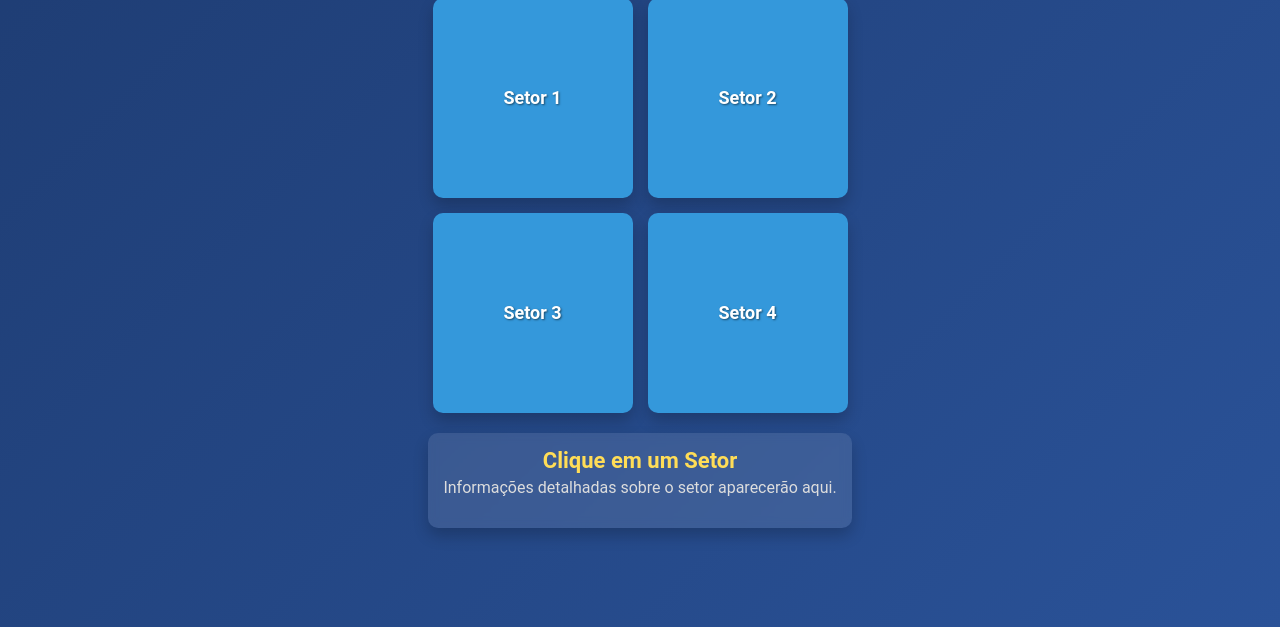
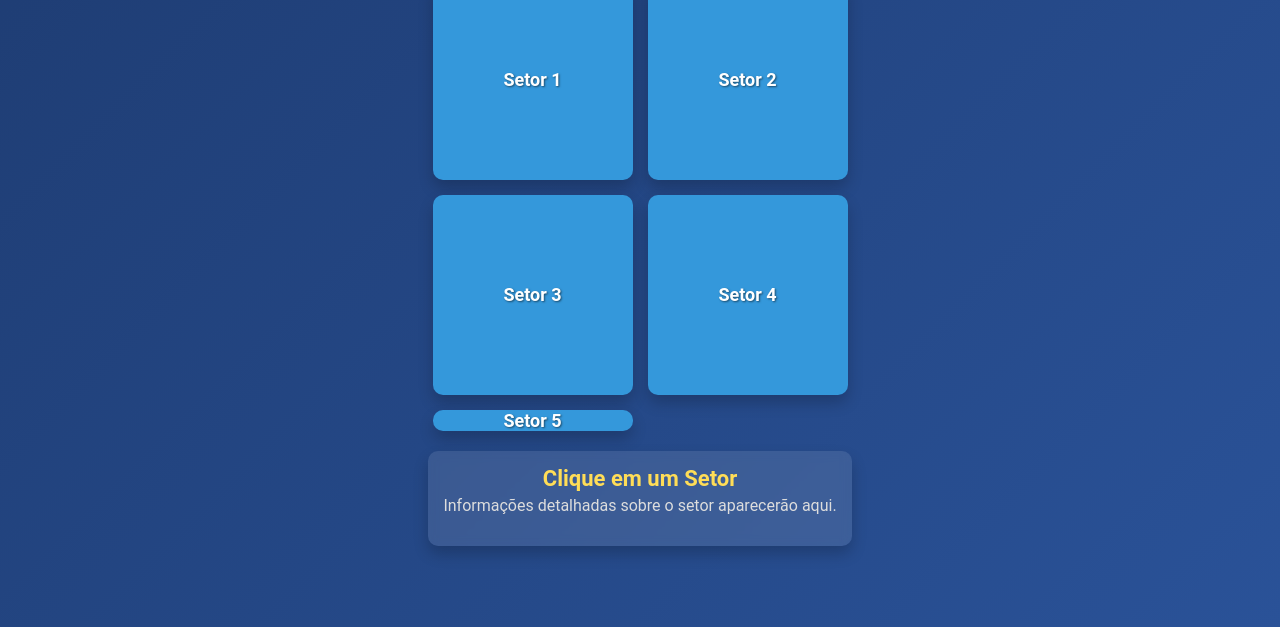
Before and after one commit to WallesBr2003/Projeto-Integras, a plain HTML site: page index.html in a window 1280 px wide. Shown: the part 173-800 px from the top of the page. Drawn offline with Linux system fonts and the light colour scheme.

Commit message:
Update index.html

```diff
--- a/index.html
+++ b/index.html
@@ -13,6 +13,8 @@
         <div class="setor" id="setor2" data-setor="Setor 2">Setor 2</div>
         <div class="setor" id="setor3" data-setor="Setor 3">Setor 3</div>
         <div class="setor" id="setor4" data-setor="Setor 4">Setor 4</div>
+         <div class="setor" id="setor4" data-setor="Setor 5">Setor 5</div>
+
     </div>
     <div class="info-panel" id="infoPanel">
         <h2 id="infoTitle">Clique em um Setor</h2>
```
